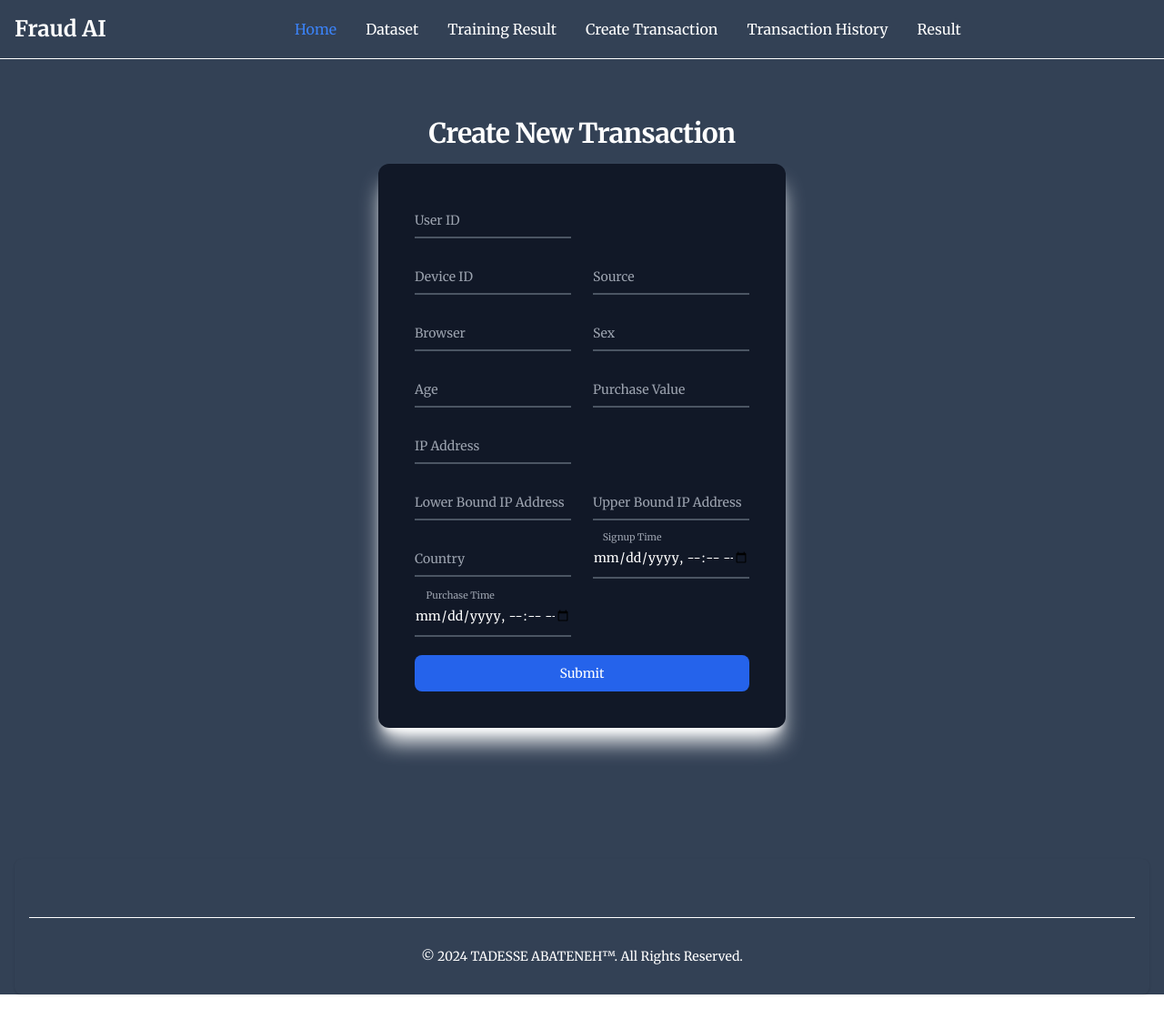
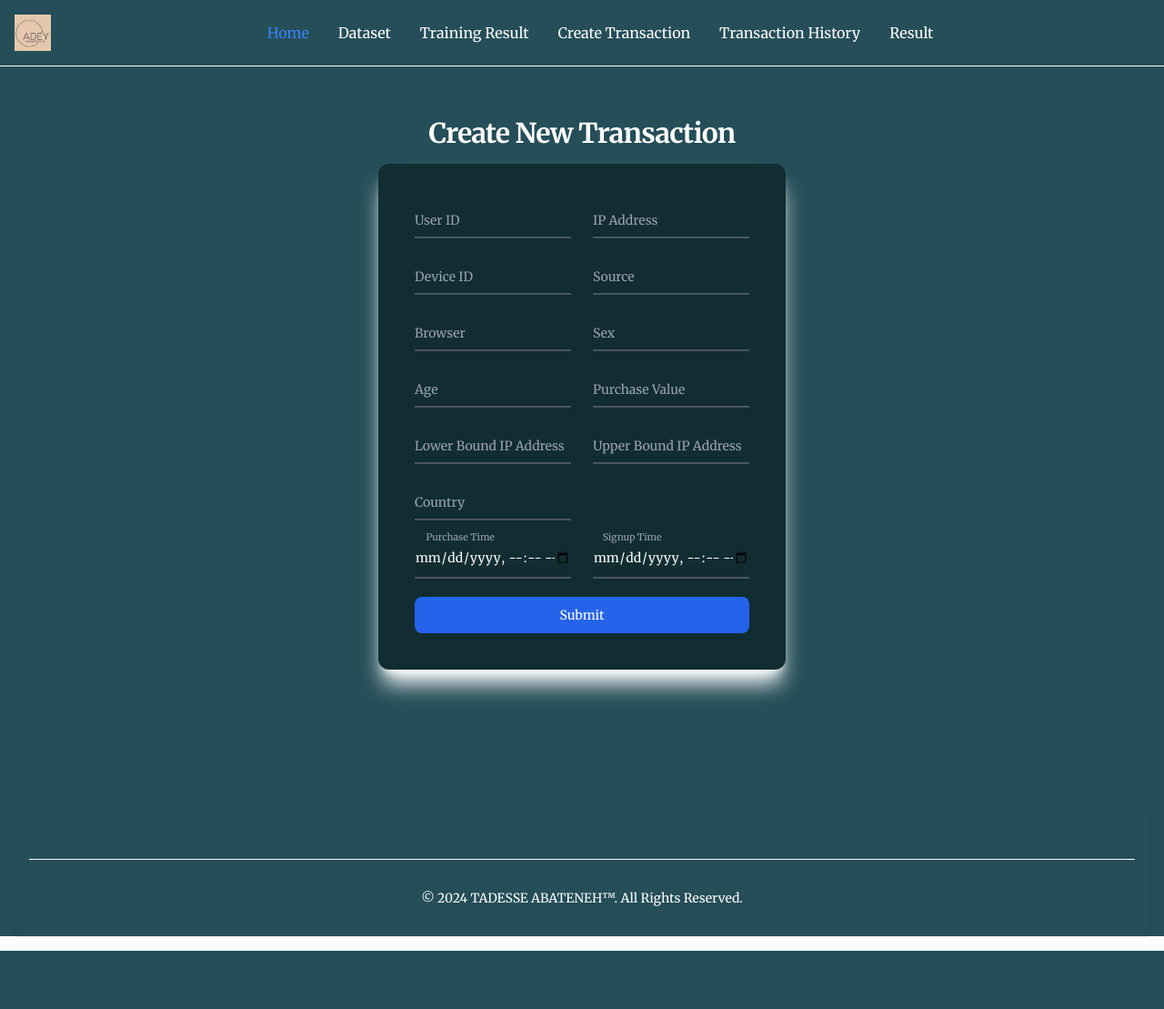
Before and after one commit to tedoaba/KAIM-W8-9, a Flask app: template app/templates/transactions/create.html in a window 1280 px wide. Shown: the whole page at 91% size. After the commit the page ends 1045 px from the top, so only its background shows below. Run offline with Flask 3, Linux system fonts and the light colour scheme; the template is opened without the code that fills it, so the values that code supplies are empty; parts of the project's set-up code (start-up, migrations or seed data) failed here and were passed over; some web fonts are replaced.

Commit message:
logo and color styles added for the web

```diff
--- a/app/static/css/main.css
+++ b/app/static/css/main.css
@@ -881,19 +893,24 @@ video {
   background-color: rgb(29 78 216 / var(--tw-bg-opacity));
 }
 
+.bg-dg-dark-blue {
+  --tw-bg-opacity: 1;
+  background-color: rgb(17 45 50 / var(--tw-bg-opacity));
+}
+
+.bg-dg-light-blue {
+  --tw-bg-opacity: 1;
+  background-color: rgb(37 78 88 / var(--tw-bg-opacity));
+}
+
+.bg-dg-light-grey {
+  --tw-bg-opacity: 1;
+  background-color: rgb(110 102 88 / var(--tw-bg-opacity));
+}
+
 .bg-gray-50 {
   --tw-bg-opacity: 1;
   background-color: rgb(249 250 251 / var(--tw-bg-opacity));
-}
-
-.bg-gray-800 {
-  --tw-bg-opacity: 1;
-  background-color: rgb(31 41 55 / var(--tw-bg-opacity));
-}
-
-.bg-gray-900 {
-  --tw-bg-opacity: 1;
-  background-color: rgb(17 24 39 / var(--tw-bg-opacity));
 }
 
 .bg-transparent {
@@ -1422,6 +1413,16 @@ video {
   background-color: rgb(37 99 235 / var(--tw-bg-opacity));
 }
 
+.dark\:bg-dg-dark-blue:where(.dark, .dark *) {
+  --tw-bg-opacity: 1;
+  background-color: rgb(17 45 50 / var(--tw-bg-opacity));
+}
+
+.dark\:bg-dg-light-blue:where(.dark, .dark *) {
+  --tw-bg-opacity: 1;
+  background-color: rgb(37 78 88 / var(--tw-bg-opacity));
+}
+
 .dark\:bg-gray-500:where(.dark, .dark *) {
   --tw-bg-opacity: 1;
   background-color: rgb(107 114 128 / var(--tw-bg-opacity));
@@ -1493,9 +1489,9 @@ video {
 }
 
 @media (min-width: 768px) {
-  .md\:dark\:bg-slate-700:where(.dark, .dark *) {
+  .md\:dark\:bg-dg-light-blue:where(.dark, .dark *) {
     --tw-bg-opacity: 1;
-    background-color: rgb(51 65 85 / var(--tw-bg-opacity));
+    background-color: rgb(37 78 88 / var(--tw-bg-opacity));
   }
 
   .md\:dark\:text-blue-500:where(.dark, .dark *) {
--- a/app/tailwind.config.js
+++ b/app/tailwind.config.js
@@ -17,6 +17,11 @@ module.exports = {
         merriweather: ['Merriweather', 'serif'],
       },
       colors: {
+        'dg-blue': '#88BDBC',
+        'dg-light-blue': '#254E58',
+        'dg-dark-blue': '#112D32',
+        'dg-dark-grey': '#4F4A41',
+        'dg-light-grey': '#6E6658',
         'tedo-dark-blue': '#080F5B',
         'tedo-blue': '#0D19A3',
         'tedo-light-green': '#15DB95',
--- a/app/templates/_footer.html
+++ b/app/templates/_footer.html
@@ -1,6 +1,6 @@
 
 
-<footer class="bg-white rounded-lg shadow dark:bg-slate-700 m-4 ">
+<footer class="bg-white rounded-lg shadow dark:bg-dg-light-blue m-4 ">
     <div class="w-full max-w-screen-xl mx-auto p-4 md:py-8 font-merriweather">
 
         <hr class="my-6 border-gray-200 sm:mx-auto dark:border-white lg:my-8" />
--- a/app/templates/_navigation.html
+++ b/app/templates/_navigation.html
@@ -1,8 +1,8 @@
 <header>
-    <nav class="bg-white font-merriweather dark:bg-slate-700 fixed w-full z-20 top-0 start-0 border-b border-gray-200 dark:border-white">
+    <nav class="font-merriweather bg-dg-light-blue fixed w-full z-20 top-0 start-0 border-b border-gray-200 dark:border-white">
         <div class="max-w-screen-xl flex flex-wrap items-center justify-between mx-auto p-4">
             <a href="/" class="flex items-center space-x-3 rtl:space-x-reverse">
-                <span class="self-center text-2xl font-semibold whitespace-nowrap dark:text-white">Fraud AI</span>
+                <img src="static/assets/adey.jpg" alt="Adey Innovations Inc log" class="w-10 h-10" />
             </a>
             <div class="flex md:order-2 space-x-3 md:space-x-0 rtl:space-x-reverse">
                 <button data-collapse-toggle="navbar-sticky" type="button" class="inline-flex items-center p-2 w-10 h-10 justify-center text-sm text-gray-500 rounded-lg md:hidden hover:bg-gray-100 focus:outline-none focus:ring-2 focus:ring-gray-200 dark:text-gray-400 dark:hover:bg-gray-700 dark:focus:ring-gray-600" aria-controls="navbar-sticky" aria-expanded="false">
@@ -13,7 +13,7 @@
                 </button>
             </div>
             <div class="items-center justify-between hidden w-full md:flex md:w-auto md:order-1" id="navbar-sticky">
-                <ul class="flex flex-col p-4 md:p-0 mt-4 font-medium border border-gray-100 rounded-lg bg-gray-50 md:space-x-8 rtl:space-x-reverse md:flex-row md:mt-0 md:border-0 md:bg-white dark:bg-slate-700 md:dark:bg-slate-700 dark:border-slate-600">
+                <ul class="flex flex-col p-4 md:p-0 mt-4 font-medium border border-gray-100 rounded-lg bg-gray-50 md:space-x-8 rtl:space-x-reverse md:flex-row md:mt-0 md:border-0 md:bg-white dark:bg-slate-700 md:dark:bg-dg-light-blue dark:border-slate-600">
                 <li>
                     <a href="/" class="block py-2 px-3 text-white bg-blue-700 rounded md:bg-transparent md:text-blue-700 md:p-0 md:dark:text-blue-500" aria-current="page">Home</a>
                 </li>
--- a/app/templates/base.html
+++ b/app/templates/base.html
@@ -10,7 +10,7 @@
 
     <body>
         {% include("_navigation.html") %}
-        <main class="dark:bg-slate-700 font-merriweather">
+        <main class="dark:bg-dg-light-blue font-merriweather">
             {% block content %}<p>No messages.</p>{% endblock content %}
             {% include("_footer.html") %}
         </main>
--- a/app/templates/pages/home.html
+++ b/app/templates/pages/home.html
@@ -6,13 +6,13 @@
 
 <section class="pt-32 lg:px-20">
     <div class="flex flex-col justify-center">
-        <h1 class="mb-4 text-4xl font-extrabold font-montserrat leading-none tracking-tight text-gray-900 md:text-5xl lg:text-6xl xl:px-32 dark:text-white">Fraud Detection in Finance</h1>
+        <h1 class="mb-4 text-4xl font-extrabold font-montserrat leading-none tracking-tight text-gray-900 md:text-5xl lg:text-6xl xl:px-32 dark:text-white">Adey Innovations Inc</h1>
     </div>
 </section>
 <section class="py-8 lg:px-20">
     <div class="flex flex-col justify-center">
-        <h1 class="mb-4 text-xl font-extrabold font-montserrat leading-none tracking-tight md:text-2xl lg:text-4xl xl:px-48 text-white">Dataset Description</h1>
-        <p class="mb-6 text-lg font-normal text-white lg:text-xl sm:px-16 xl:px-48">A comprehensive resource designed for training and evaluating machine learning models in the context of financial fraud detection. It combines data from various sources, including transaction records, customer profiles, fraudulent patterns, transaction amounts, and merchant information, into a single dataset with the shape (1000, 14). This consolidated dataset facilitates the development of robust fraud detection models by providing rich, diverse features necessary for identifying and predicting fraudulent activities. It serves as an invaluable tool for researchers, data scientists, and analysts aiming to advance fraud detection methodologies. <a href="https://www.kaggle.com/datasets/goyaladi/fraud-detection-dataset" target="_blank" class="text-blue-400">Kaggle</a></p>
+        <h1 class="mb-4 text-xl font-extrabold font-montserrat leading-none tracking-tight md:text-2xl lg:text-4xl xl:px-48 text-white">Enhancing Financial Security with Advanced AI Fraud Detection</h1>
+        <p class="mb-6 text-lg font-normal text-white lg:text-xl sm:px-16 xl:px-48"> At <b>Adey Innovations Inc.,</b> we're redefining financial security with state-of-the-art fraud detection solutions for e-commerce and banking. Our platform leverages the power of advanced machine learning models, geolocation analysis, and transaction pattern recognition to accurately identify fraudulent activities and protect businesses from financial threats. Designed to handle the unique challenges of both online and bank credit transactions, our system offers real-time monitoring and reporting, empowering businesses to act swiftly and minimize risks. By integrating cutting-edge technology with seamless user experience, Adey Innovations Inc. is committed to building trust, preventing financial losses, and leading the future of secure financial technology for businesses and institutions worldwide.</p>
     </div>
 </section>
 
--- a/app/templates/transactions/create.html
+++ b/app/templates/transactions/create.html
@@ -7,11 +7,15 @@
         <div class="flex justify-center">
             <h1 class="mb-4 text-xl font-extrabold leading-none tracking-tight text-gray-900 md:text-2xl lg:text-3xl dark:text-white">Create New Transaction</h1>
         </div>
-        <form class="max-w-md mx-auto p-10 shadow-xl shadow-white bg-gray-900 rounded-xl" action="/create" method="post">
+        <form class="max-w-md mx-auto p-10 shadow-xl shadow-white bg-dg-dark-blue rounded-xl" action="/create" method="post">
             <div class="grid md:grid-cols-2 md:gap-6">
                 <div class="relative z-0 w-full mb-5 group">
                     <input type="text" name="user_id" id="user_id" class="block py-2.5 px-0 w-full text-sm text-white bg-transparent border-0 border-b-2 border-gray-300 appearance-none dark:border-gray-600 dark:focus:border-blue-500 focus:outline-none focus:ring-0 focus:border-blue-600 peer" placeholder=" " required />
                     <label for="user_id" class="absolute text-sm text-gray-500 dark:text-gray-400 duration-300 transform -translate-y-6 scale-75 top-3 -z-10 peer-placeholder-shown:scale-100 peer-placeholder-shown:translate-y-0 peer-focus:scale-75 peer-focus:-translate-y-6 peer-focus:text-blue-600 peer-focus:dark:text-blue-500">User ID</label>
+                </div>
+                <div class="relative z-0 w-full mb-5 group">
+                    <input type="text" name="ip_address" id="ip_address" class="block py-2.5 px-0 w-full text-sm text-white bg-transparent border-0 border-b-2 border-gray-300 appearance-none dark:border-gray-600 dark:focus:border-blue-500 focus:outline-none focus:ring-0 focus:border-blue-600 peer" placeholder=" " required />
+                    <label for="ip_address" class="absolute text-sm text-gray-500 dark:text-gray-400 duration-300 transform -translate-y-6 scale-75 top-3 -z-10 peer-placeholder-shown:scale-100 peer-placeholder-shown:translate-y-0 peer-focus:scale-75 peer-focus:-translate-y-6 peer-focus:text-blue-600 peer-focus:dark:text-blue-500">IP Address</label>
                 </div>
             </div>
             <div class="grid md:grid-cols-2 md:gap-6">
@@ -46,12 +50,6 @@
             </div>
             <div class="grid md:grid-cols-2 md:gap-6">
                 <div class="relative z-0 w-full mb-5 group">
-                    <input type="text" name="ip_address" id="ip_address" class="block py-2.5 px-0 w-full text-sm text-white bg-transparent border-0 border-b-2 border-gray-300 appearance-none dark:border-gray-600 dark:focus:border-blue-500 focus:outline-none focus:ring-0 focus:border-blue-600 peer" placeholder=" " required />
-                    <label for="ip_address" class="absolute text-sm text-gray-500 dark:text-gray-400 duration-300 transform -translate-y-6 scale-75 top-3 -z-10 peer-placeholder-shown:scale-100 peer-placeholder-shown:translate-y-0 peer-focus:scale-75 peer-focus:-translate-y-6 peer-focus:text-blue-600 peer-focus:dark:text-blue-500">IP Address</label>
-                </div>
-            </div>
-            <div class="grid md:grid-cols-2 md:gap-6">
-                <div class="relative z-0 w-full mb-5 group">
                     <input type="number" name="lower_bound_ip_address" id="lower_bound_ip_address" class="block py-2.5 px-0 w-full text-sm text-white bg-transparent border-0 border-b-2 border-gray-300 appearance-none dark:border-gray-600 dark:focus:border-blue-500 focus:outline-none focus:ring-0 focus:border-blue-600 peer" placeholder=" " required />
                     <label for="lower_bound_ip_address" class="absolute text-sm text-gray-500 dark:text-gray-400 duration-300 transform -translate-y-6 scale-75 top-3 -z-10 peer-placeholder-shown:scale-100 peer-placeholder-shown:translate-y-0 peer-focus:scale-75 peer-focus:-translate-y-6 peer-focus:text-blue-600 peer-focus:dark:text-blue-500">Lower Bound IP Address</label>
                 </div>
@@ -65,16 +63,16 @@
                     <input type="text" name="country" id="country" class="block py-2.5 px-0 w-full text-sm text-white bg-transparent border-0 border-b-2 border-gray-300 appearance-none dark:border-gray-600 dark:focus:border-blue-500 focus:outline-none focus:ring-0 focus:border-blue-600 peer" placeholder=" " required />
                     <label for="country" class="absolute text-sm text-gray-500 dark:text-gray-400 duration-300 transform -translate-y-6 scale-75 top-3 -z-10 peer-placeholder-shown:scale-100 peer-placeholder-shown:translate-y-0 peer-focus:scale-75 peer-focus:-translate-y-6 peer-focus:text-blue-600 peer-focus:dark:text-blue-500">Country</label>
                 </div>
-                <div class="relative z-0 w-full mb-5 group">
-                    <input type="datetime-local" name="signup_time" id="signup_time" class="block py-2.5 px-0 w-full text-sm text-white bg-transparent border-0 border-b-2 border-gray-300 appearance-none dark:border-gray-600 dark:focus:border-blue-500 focus:outline-none focus:ring-0 focus:border-blue-600 peer" placeholder=" " required />
-                    <label for="signup_time" class="absolute text-sm text-gray-500 dark:text-gray-400 duration-300 transform -translate-y-6 scale-75 top-3 -z-10 peer-placeholder-shown:scale-100 peer-placeholder-shown:translate-y-0 peer-focus:scale-75 peer-focus:-translate-y-6 peer-focus:text-blue-600 peer-focus:dark:text-blue-500">Signup Time</label>
-                </div>
             </div>
             <div class="grid md:grid-cols-2 md:gap-6">
                 <div class="relative z-0 w-full mb-5 group">
                     <input type="datetime-local" name="purchase_time" id="purchase_time" class="block py-2.5 px-0 w-full text-sm text-white bg-transparent border-0 border-b-2 border-gray-300 appearance-none dark:border-gray-600 dark:focus:border-blue-500 focus:outline-none focus:ring-0 focus:border-blue-600 peer" placeholder=" " required />
                     <label for="purchase_time" class="absolute text-sm text-gray-500 dark:text-gray-400 duration-300 transform -translate-y-6 scale-75 top-3 -z-10 peer-placeholder-shown:scale-100 peer-placeholder-shown:translate-y-0 peer-focus:scale-75 peer-focus:-translate-y-6 peer-focus:text-blue-600 peer-focus:dark:text-blue-500">Purchase Time</label>
                 </div>
+                <div class="relative z-0 w-full mb-5 group">
+                    <input type="datetime-local" name="signup_time" id="signup_time" class="block py-2.5 px-0 w-full text-sm text-white bg-transparent border-0 border-b-2 border-gray-300 appearance-none dark:border-gray-600 dark:focus:border-blue-500 focus:outline-none focus:ring-0 focus:border-blue-600 peer" placeholder=" " required />
+                    <label for="signup_time" class="absolute text-sm text-gray-500 dark:text-gray-400 duration-300 transform -translate-y-6 scale-75 top-3 -z-10 peer-placeholder-shown:scale-100 peer-placeholder-shown:translate-y-0 peer-focus:scale-75 peer-focus:-translate-y-6 peer-focus:text-blue-600 peer-focus:dark:text-blue-500">Signup Time</label>
+                </div>
             </div>
             <button type="submit" class="w-full py-2.5 px-4 text-sm font-medium text-center text-white bg-blue-600 rounded-lg hover:bg-blue-700 focus:outline-none focus:ring-4 focus:ring-blue-300 dark:bg-blue-600 dark:hover:bg-blue-700 dark:focus:ring-blue-800">Submit</button>
         </form>
--- a/app/templates/transactions/history.html
+++ b/app/templates/transactions/history.html
@@ -8,7 +8,7 @@
     <div class="flex justify-center">
         <h1 class="mb-4 text-xl font-extrabold leading-none tracking-tight text-gray-900 md:text-2xl lg:text-3xl xl:px-48 dark:text-white">Transaction History</h1>
     </div>
-    <table border="1" class="text-sm bg-white dark:bg-gray-800 text-gray-900 dark:text-gray-100 shadow-md rounded-lg overflow-hidden mx-auto">
+    <table border="1" class="text-sm bg-white dark:bg-dg-dark-blue text-gray-900 dark:text-gray-100 shadow-md rounded-lg overflow-hidden mx-auto">
         <tr>
             <th class="px-2 py-2 border-b border-gray-200 dark:border-gray-700">User ID</th>
             <th class="px-2 py-2 border-b border-gray-200 dark:border-gray-700">Signup Time</th>
```
Also changed, not shown: other parts of app/static/css/main.css (+27 -46 lines), app/static/assets/adey.jpg (added), 1 other file.
